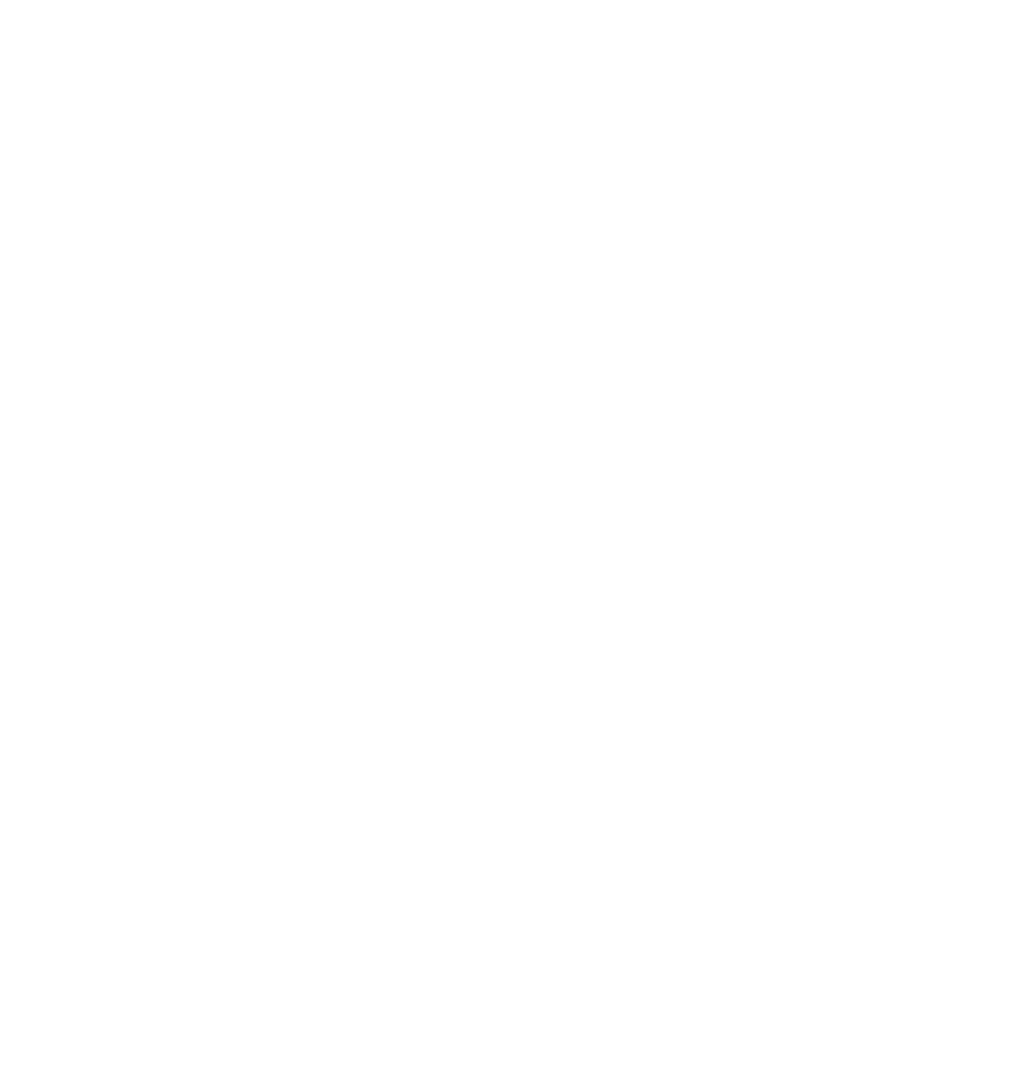
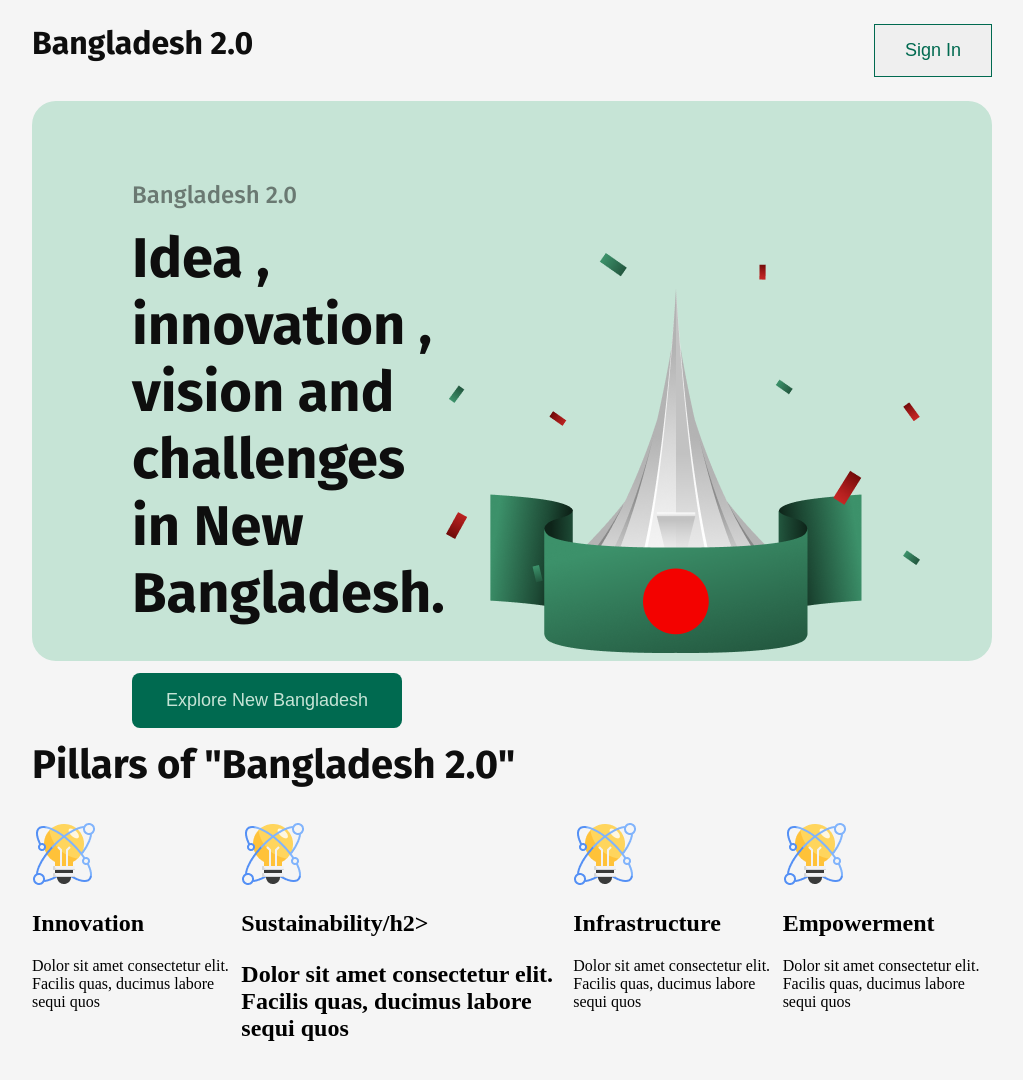
Before and after one commit to iqbalxrr/Bangladesh-2.o-B11-A01, a plain HTML site: page index.html in a window 1280 px wide. Shown: the whole page, without its empty margins (128-1151 px from the left). Before the commit the page ends 800 px from the top, so only its background shows below. Drawn offline with Linux system fonts and the light colour scheme.

Commit message:
add my heaer

```diff
--- a/index.html
+++ b/index.html
@@ -8,6 +8,61 @@
     <link rel="stylesheet" href="styles/blog.css">
 </head>
 <body>
+     <header>
+        <nav class="navber">
 
+            <div class="nav-container">
+                <div><p>Bangladesh 2.0</p></div>
+                <div><button>Sign In</button></div>
+            </div>
+
+        </nav>
+        <section  class="banner">
+           <div class="banner-container">
+            <div>
+             <h4>Bangladesh 2.0</h4>
+             <h1>Idea , innovation ,
+                vision and challenges in New Bangladesh.</h1>
+             <button>Explore New Bangladesh</button>
+            </div>
+            <div>
+              <img src="/styles/images/hero.png" alt="">
+            </div>
+
+           </div>
+        </section>
+     </header>
+
+     <main>
+        <section class="pillars">
+
+            <h1>Pillars of "Bangladesh 2.0"</h1>
+
+            <div class="pillar">
+                <div>
+                    <img src="/styles/images/card-icon.png" alt="">
+                    <h2>Innovation</h2>
+                    <p>Dolor sit amet consectetur elit. Facilis quas, ducimus labore sequi quos </p>
+                </div>
+                <div>
+                    <img src="/styles/images/card-icon.png" alt="">
+                    <h2>Sustainability/h2>
+                    <p>Dolor sit amet consectetur elit. Facilis quas, ducimus labore sequi quos  </p>
+                </div>
+                <div>
+                    <img src="/styles/images/card-icon.png" alt="">
+                    <h2>Infrastructure</h2>
+                    <p>Dolor sit amet consectetur elit. Facilis quas, ducimus labore sequi quos </p>
+                </div>
+                <div>
+                    <img src="/styles/images/card-icon.png" alt="">
+                    <h2>Empowerment</h2>
+                    <p>Dolor sit amet consectetur elit. Facilis quas, ducimus labore sequi quos </p>
+                </div>
+
+            </div>
+
+        </section>
+     </main>
 </body>
 </html>
--- a/styles/blog.css
+++ b/styles/blog.css
@@ -0,0 +1,111 @@
+
+/* font section */
+@import url('https://fonts.googleapis.com/css2?family=Fira+Sans:ital,wght@0,100;0,200;0,300;0,400;0,500;0,600;0,700;0,800;0,900;1,100;1,200;1,300;1,400;1,500;1,600;1,700;1,800;1,900&display=swap');
+
+/* body section */
+
+body{
+
+    margin: 24px 160px;
+    background-color: #F5F5F5;
+}
+
+/* navber section */
+
+
+.nav-container{
+
+    display: flex;
+    justify-content: space-between;
+}
+
+.nav-container p {
+
+    color: #0E0E0E;
+    font-family: "Fira Sans";
+    font-size: 32px;
+    font-style: normal;
+    font-weight: 700;
+    line-height: normal;
+    margin-top: 0px;
+    margin-bottom: 0px;
+}
+
+.nav-container button {
+
+    padding: 15px 30px;
+    margin-top: 0px;
+    margin-bottom: 0px;
+    border: 1px solid #006A50 ;
+    color: #006A50;
+    font-size: 18px;
+
+}
+
+/* banner section */
+
+.banner{
+
+    height: 560px;
+    border-radius: 24px;
+    background: #C6E4D6;
+    margin: 24px auto 80px;
+
+}
+
+.banner-container{
+
+    display: flex;
+    justify-content: space-between;
+    align-items: center;
+    padding: 80px 100px;
+
+}
+.banner-container h4{
+    color: rgba(14, 14, 14, 0.50);
+    font-family: "Fira Sans";
+    font-size: 24px;
+    font-style: normal;
+    font-weight: 500;
+    line-height: normal;
+    margin-top: 0px;
+    margin-bottom: 16px;
+}
+
+.banner-container h1 {
+
+    color: #0E0E0E;
+    font-family: "Fira Sans";
+    font-size: 56px;
+    font-style: normal;
+    font-weight: 700;
+    line-height: normal;
+    margin-top: 0px;
+}
+.banner-container button {
+
+    border-radius: 8px;
+    background: #006A50;
+    padding: 17px 34px;
+    color: #C6E4D6;
+    font-size: 18px;
+    border: none;
+}
+
+/* pillars section  */
+
+.pillars h1{
+
+    color: #0E0E0E;
+    font-family: "Fira Sans";
+    font-size: 40px;
+    font-style: normal;
+    font-weight: 700;
+    line-height: normal;
+}
+
+.pillar {
+
+    display: flex;
+
+}
```
